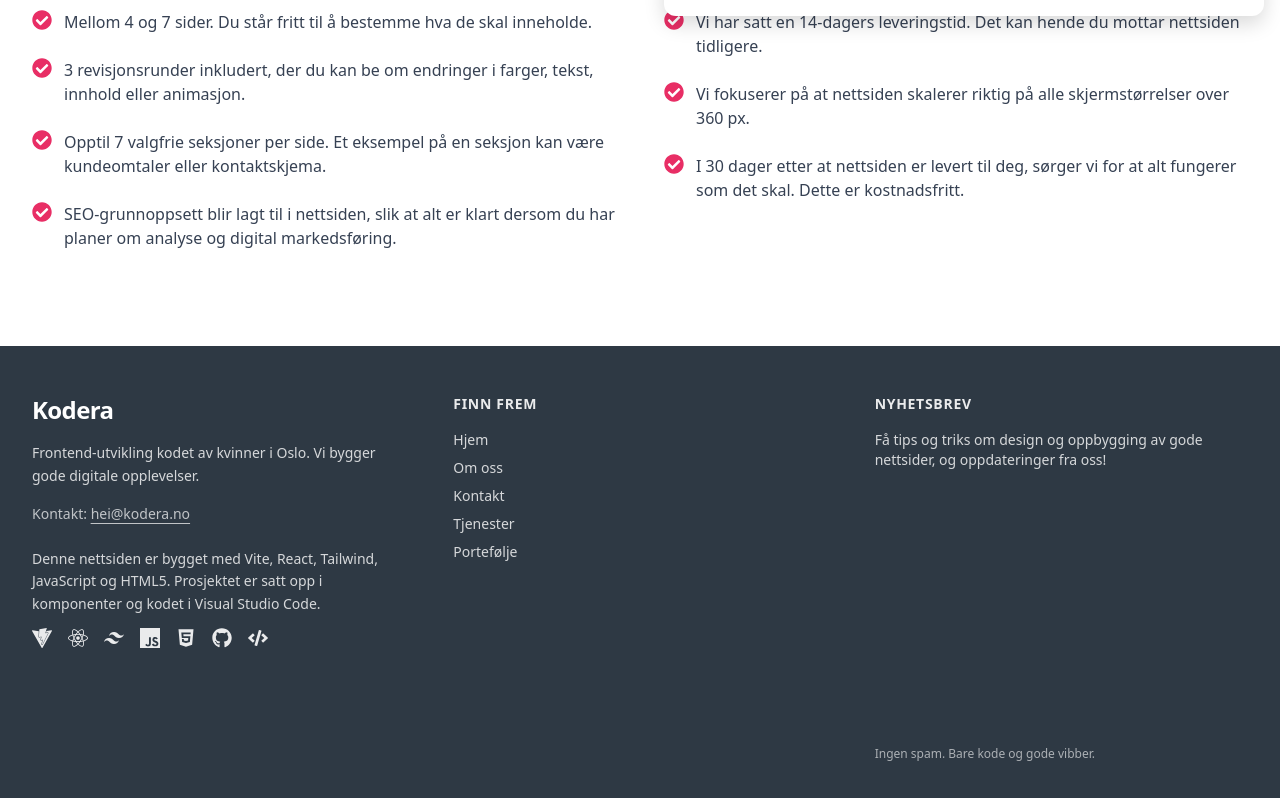
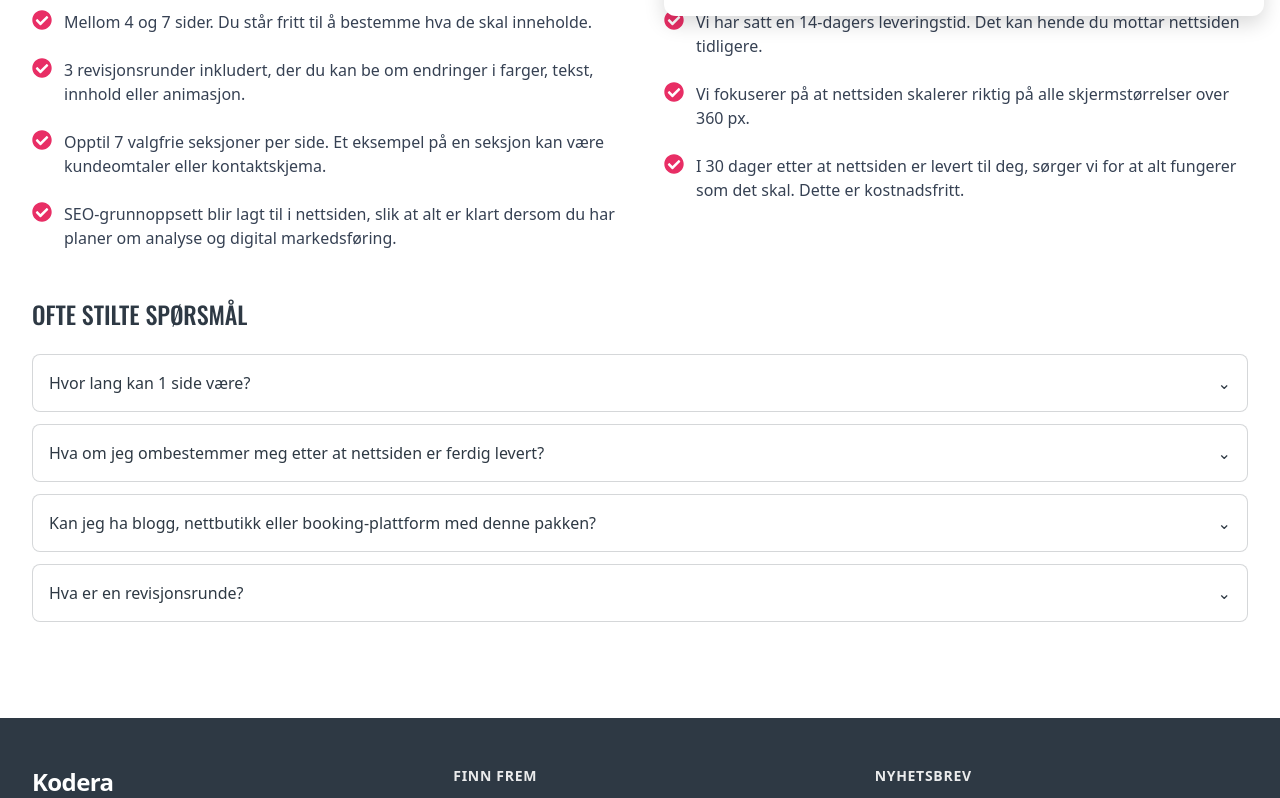
Before and after one commit to elanetto/Kodera, a React (Vite) app: page /tjenester/mega in a window 1280 px wide. Shown: the part 768-1566 px from the top of the page. Built offline with nearby package versions, Linux system fonts and the light colour scheme; a web font is replaced by a local one.

Commit message:
La til FAQ-koden igjen

```diff
--- a/src/Components/Offers/SingleOffer/index.jsx
+++ b/src/Components/Offers/SingleOffer/index.jsx
@@ -18,8 +18,6 @@ export default function SingleOffer() {
 
   const [isContactOpen, setIsContactOpen] = useState(false);
   const [selectedPackage, setSelectedPackage] = useState(null);
-
-  // 🔧 FIX: denne manglet (ESLint-error)
   const [isSubmitted, setIsSubmitted] = useState(false);
 
   const handleClose = () => setIsContactOpen(false);
@@ -77,7 +75,7 @@ export default function SingleOffer() {
           </div>
         </div>
 
-        {/* 🔥 NY: Dette får du (oppgradert versjon) */}
+        {/* Dette får du */}
         <div className="mt-20 rounded-xl p-8">
           <h2 className="text-2xl font-oswald text-title uppercase font-medium mb-6">
             Dette får du
@@ -212,6 +210,32 @@ export default function SingleOffer() {
         </div>
       )}
 
+      {/* 🔥 FAQ SECTION */}
+      {offer.faq?.length > 0 && (
+        <div className="mt-12">
+          <h2 className="text-2xl text-title font-oswald uppercase font-medium mb-6">
+            Ofte stilte spørsmål
+          </h2>
+
+          <div className="space-y-3">
+            {offer.faq.map((item, i) => (
+              <details
+                key={i}
+                className="group border border-coal/20 rounded-lg p-4 bg-white hover:shadow-sm transition"
+              >
+                <summary className="cursor-pointer font-medium text-coal flex justify-between items-center">
+                  {item.q}
+                  <span className="group-open:rotate-180 transition">⌄</span>
+                </summary>
+                <p className="mt-2 text-gray-700 leading-relaxed">
+                  {item.a}
+                </p>
+              </details>
+            ))}
+          </div>
+        </div>
+      )}
+
       <ProductContactModal
         isOpen={isContactOpen}
         onClose={handleClose}
```
